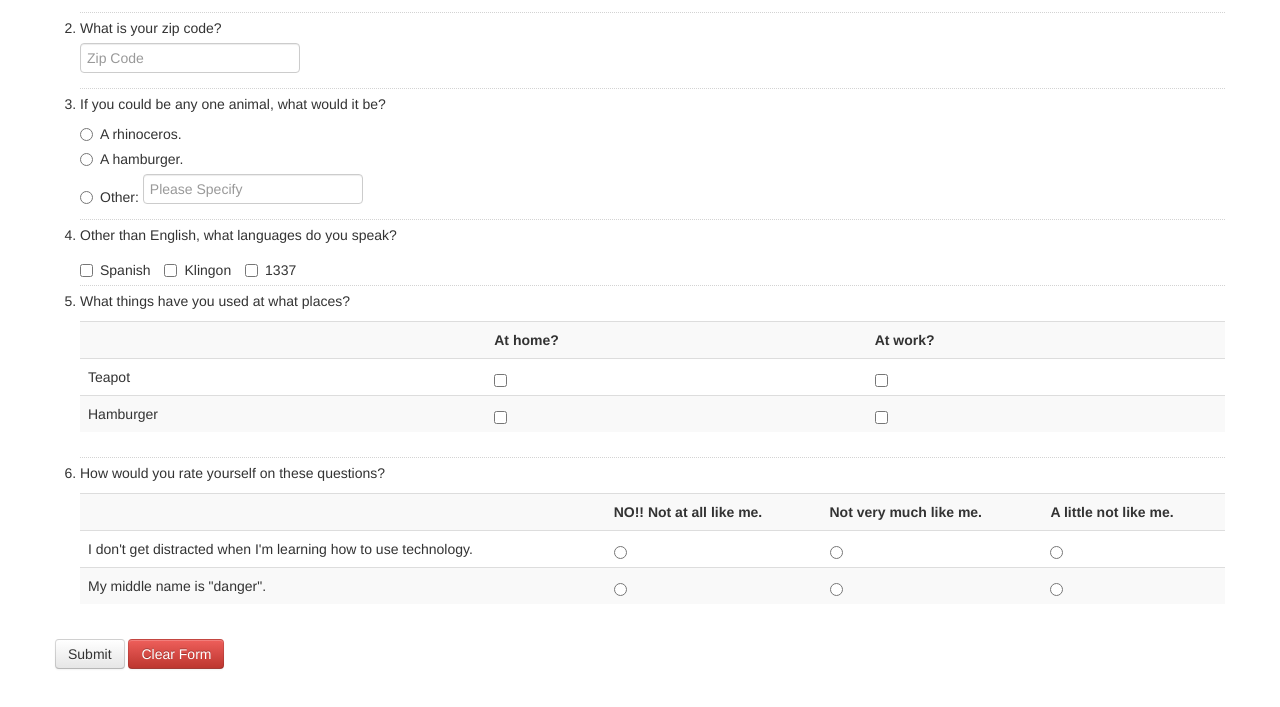
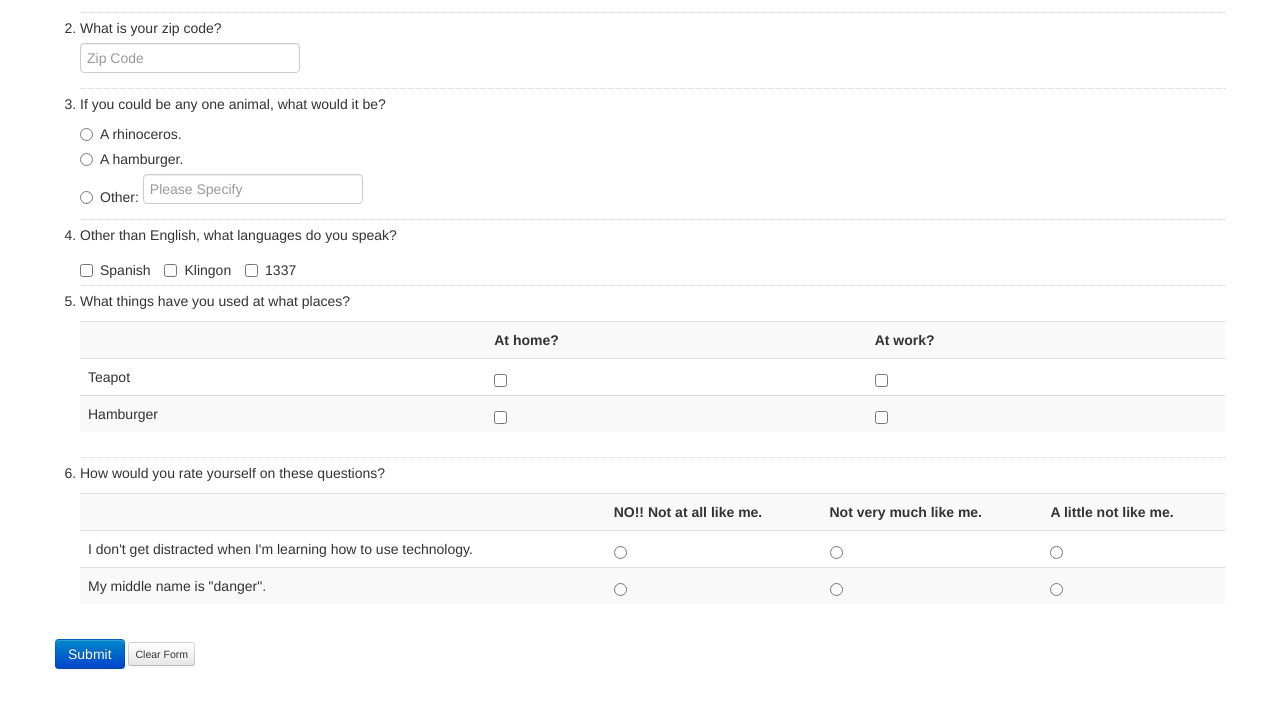
Before and after one commit to toolness/localform, a plain HTML site: page static-files/index.html in a window 1280 px wide. Shown: the part 473-1180 px from the top of the page. Drawn offline with Linux system fonts and the light colour scheme.

Commit message:
change submit and clear form button styles on index.html.

```diff
--- a/static-files/index.html
+++ b/static-files/index.html
@@ -148,8 +148,8 @@
         </ol>
 
         <div>
-          <button type="submit" class="btn">Submit</button>
-          <button type="reset" class="btn btn-danger">Clear Form</button>
+          <button type="submit" class="btn btn-primary">Submit</button>
+          <button type="reset" class="btn btn-mini">Clear Form</button>
         </div>
       </form>
     </div>
```
